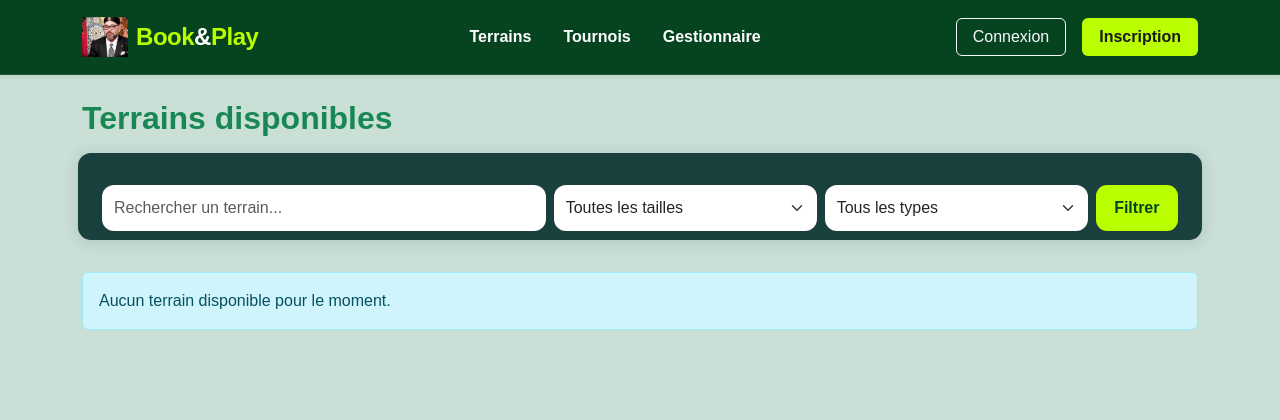
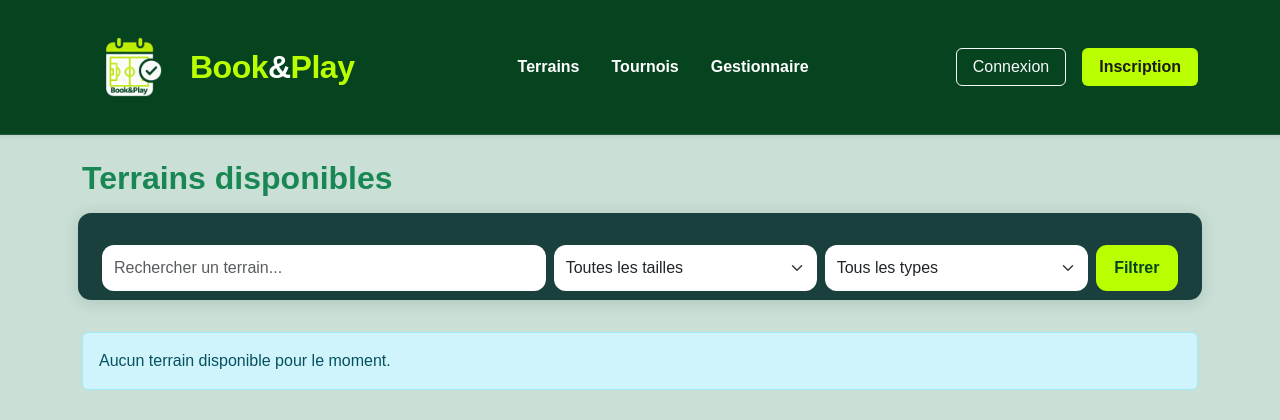
Before and after one commit to ism4il-04/book-play-mvc, a PHP site: page /TPs_Dev-web/app/Views/home/terrains.php in a window 1280 px wide. Shown: the top 420 px of the page. Run offline with PHP 8.4, Linux system fonts and the light colour scheme.

Commit message:
just styling stuff

```diff
--- a/app/Views/layouts/home/navbar.php
+++ b/app/Views/layouts/home/navbar.php
@@ -2,13 +2,27 @@
 require_once __DIR__ . '/../../../../config/config.php';
 $baseUrl = BASE_URL;
 ?>
+<style>
+    .brand-icon {
+        width: 90px;
+        height: 90px;
+        display: flex;
+        align-items: center;
+        justify-content: center;
+        border-radius: 50%;
+        color: white;
+        font-size: 1.2rem;
+        transition: transform 0.3s ease;
+    }
+</style>
+<link rel="stylesheet" href="<?= $baseUrl ?>css/home.css">
 <!-- Top Navbar -->
 <nav class="navbar navbar-expand-lg shadow-sm">
     <div class="container d-flex justify-content-between align-items-center">
         <!-- Brand -->
         <a class="navbar-brand fw-bold d-flex align-items-center gap-2" href="<?= $baseUrl ?>">
-            <div class="brand-icon">
-                <img src="<?= $baseUrl ?>images/téléchargement.jpeg" alt="Book&Play Logo">
+            <div class="logo-img">
+                <img src="<?= $baseUrl ?>images/logo.png" alt="Book&Play Logo">
             </div>
             <span class="brand-text">Book<span>&</span>Play</span>
         </a>
@@ -78,7 +92,7 @@ $baseUrl = BASE_URL;
         height: auto;
     }
     .brand-icon img {
-        max-height: 40px;
+        max-height: 60px;
         width: auto;
         object-fit: contain;
     }
--- a/public/css/home.css
+++ b/public/css/home.css
@@ -356,6 +356,49 @@ body {
     border: none;
     box-shadow: none;
 }
+.brand-icon img {
+    max-height: 60px;
+    width: auto;
+    object-fit: contain;
+}
+
+
+.brand-icon {
+    width: 90px;
+    height: 90px;
+    display: flex;
+    align-items: center;
+    justify-content: center;
+    border-radius: 50%;
+    color: white;
+    font-size: 1.2rem;
+    transition: transform 0.3s ease;
+}
+.hero img {
+    border-radius: 20px;
+    box-shadow: 0 4px 10px rgba(0,0,0,0.15);
+    max-width: 100%;
+    height: auto; /* conserve les proportions */
+    width: 120%;  /* augmente la largeur par rapport à son conteneur */
+    object-fit: cover; /* ajuste le contenu si tu dépasses */
+}
+
+.navbar-brand {
+    font-size: 2rem; /* Augmenter la taille du texte + logo */
+}
+.logo-img {
+    width: 100px;
+    height: 100px;
+    display: flex;
+    /*align-items: center;*/
+    /*justify-content: center;*/
+   /*/ border-radius: 50%;*/
+    color: white;
+    transition: transform 0.3s ease;
+}
+
+
+
 .terrains-page form .btn-success.w-100 {
     background: #b9ff00;
     color: #064420;
```
Also changed, not shown: public/js/dashboard_gest.js (deleted, +0 -41 lines).
